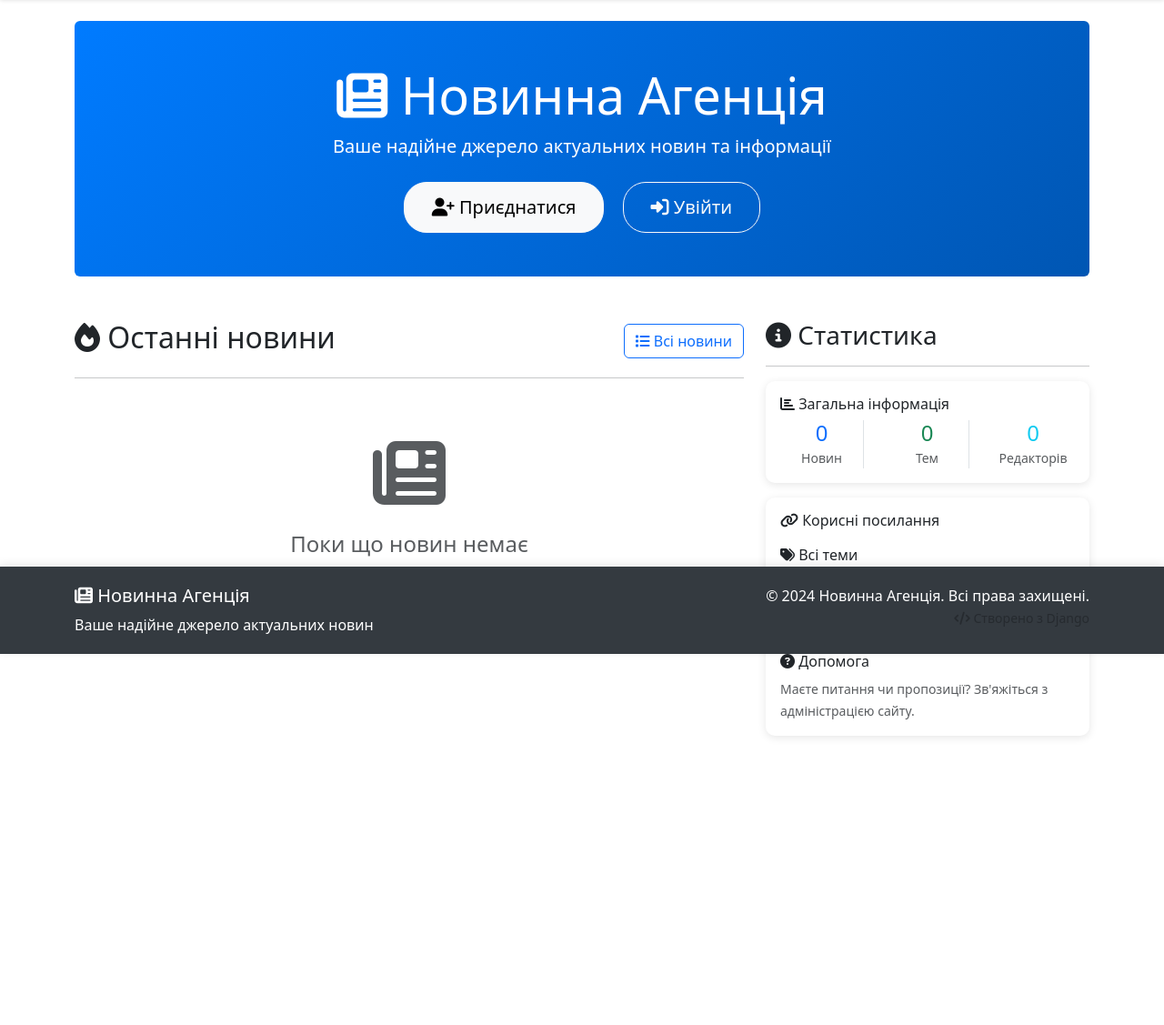
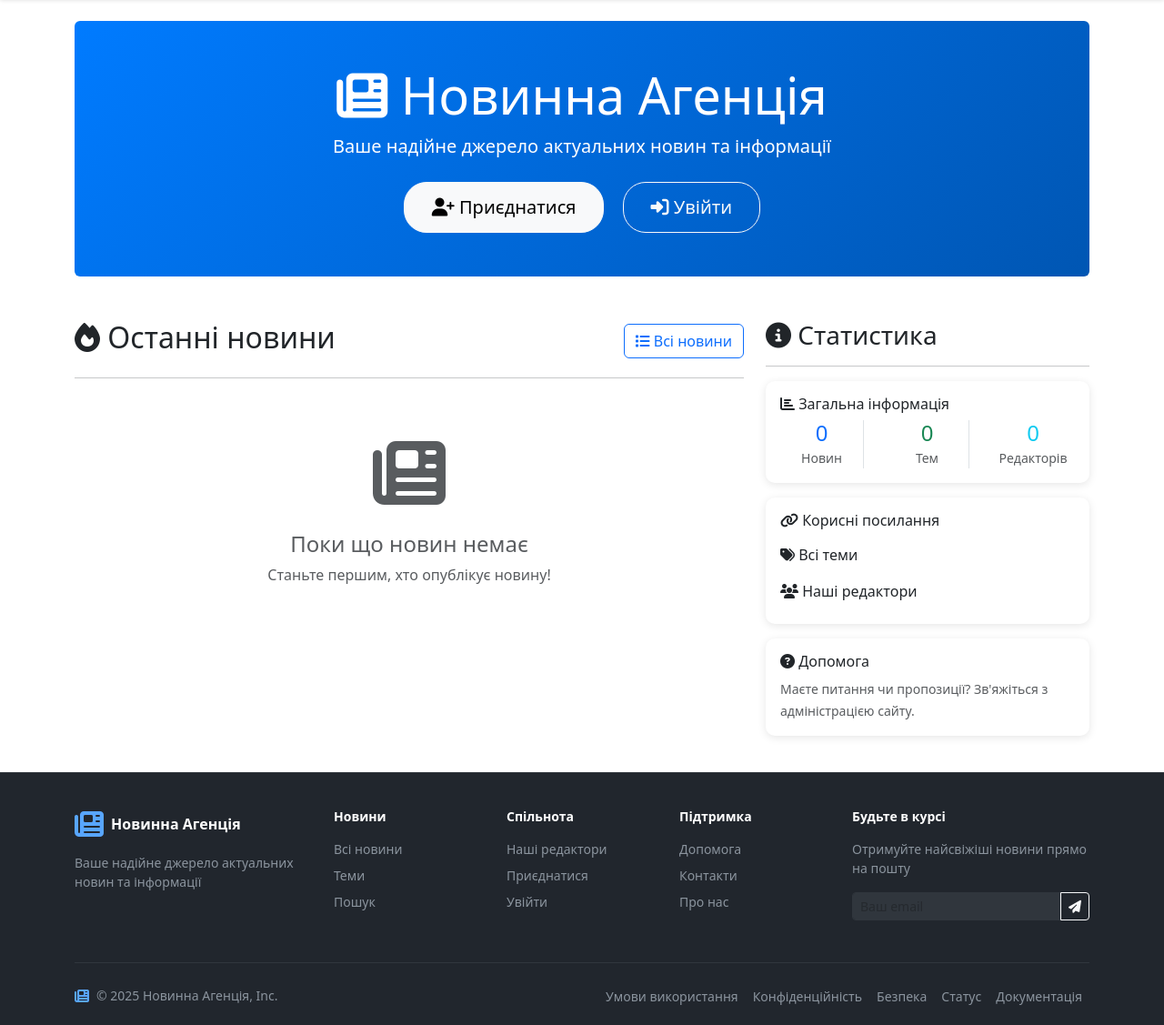
Before and after one commit to Nataliia0809/django-news-agency, a Django app: page / in a window 1280 px wide. Shown: the part 81-1208 px from the top of the page at 91% size. Before the commit the page ends 892 px from the top, so only its background shows below. Run offline with Django 5.2, Linux system fonts and the light colour scheme; data that the repository does not hold is empty.

Commit message:
Переробила футер, додала відступ(через margin-bottom) перед ним

```diff
--- a/templates/base.html
+++ b/templates/base.html
@@ -15,19 +15,15 @@
 
         .content-wrapper {
             flex: 1;
-            padding-bottom: 80px; /* Відступ для футера */
+            margin-bottom: 40px; /* Відступ перед футером */
         }
 
         .footer {
-            position: fixed;
-            bottom: 0;
-            left: 0;
-            right: 0;
-            background-color: #343a40;
-            color: white;
-            padding: 20px 0;
-            z-index: 1000;
-            box-shadow: 0 -2px 10px rgba(0,0,0,0.1);
+            background-color: #21262d;
+            color: #8b949e;
+            padding: 40px 0 20px 0;
+            margin-top: auto;
+            border-top: 1px solid #30363d;
         }
 
         .navbar-brand {
@@ -158,21 +154,130 @@
     <!-- Футер -->
     <footer class="footer">
         <div class="container">
-            <div class="row">
-                <div class="col-md-6">
-                    <h5><i class="fas fa-newspaper"></i> Новинна Агенція</h5>
-                    <p class="mb-0">Ваше надійне джерело актуальних новин</p>
+            <!-- Основна частина футера -->
+            <div class="row mb-4">
+                <div class="col-md-3 mb-3">
+                    <div class="d-flex align-items-center mb-3">
+                        <i class="fas fa-newspaper fa-2x me-2" style="color: #58a6ff;"></i>
+                        <span class="fw-bold text-white">Новинна Агенція</span>
+                    </div>
+                    <p class="small mb-0">Ваше надійне джерело актуальних новин та інформації</p>
                 </div>
-                <div class="col-md-6 text-md-end">
-                    <p class="mb-0">© 2024 Новинна Агенція. Всі права захищені.</p>
-                    <small class="text-muted">
-                        <i class="fas fa-code"></i> Створено з Django
-                    </small>
+
+                <div class="col-md-2 mb-3">
+                    <h6 class="text-white mb-3">Новини</h6>
+                    <ul class="list-unstyled small">
+                        <li class="mb-2">
+                            <a href="{% url 'news:newspaper-list' %}" class="footer-link">Всі новини</a>
+                        </li>
+                        <li class="mb-2">
+                            <a href="{% url 'news:topic-list' %}" class="footer-link">Теми</a>
+                        </li>
+                        <li class="mb-2">
+                            <a href="{% url 'news:search' %}" class="footer-link">Пошук</a>
+                        </li>
+                        {% if user.is_authenticated %}
+                        <li class="mb-2">
+                            <a href="{% url 'news:newspaper-create' %}" class="footer-link">Додати новину</a>
+                        </li>
+                        {% endif %}
+                    </ul>
+                </div>
+
+                <div class="col-md-2 mb-3">
+                    <h6 class="text-white mb-3">Спільнота</h6>
+                    <ul class="list-unstyled small">
+                        <li class="mb-2">
+                            <a href="{% url 'news:redactor-list' %}" class="footer-link">Наші редактори</a>
+                        </li>
+                        {% if not user.is_authenticated %}
+                        <li class="mb-2">
+                            <a href="{% url 'accounts:signup' %}" class="footer-link">Приєднатися</a>
+                        </li>
+                        <li class="mb-2">
+                            <a href="{% url 'accounts:login' %}" class="footer-link">Увійти</a>
+                        </li>
+                        {% endif %}
+                    </ul>
+                </div>
+
+                <div class="col-md-2 mb-3">
+                    <h6 class="text-white mb-3">Підтримка</h6>
+                    <ul class="list-unstyled small">
+                        <li class="mb-2">
+                            <a href="#" class="footer-link">Допомога</a>
+                        </li>
+                        <li class="mb-2">
+                            <a href="#" class="footer-link">Контакти</a>
+                        </li>
+                        <li class="mb-2">
+                            <a href="#" class="footer-link">Про нас</a>
+                        </li>
+                    </ul>
+                </div>
+
+                <div class="col-md-3 mb-3">
+                    <h6 class="text-white mb-3">Будьте в курсі</h6>
+                    <p class="small mb-3">Отримуйте найсвіжіші новини прямо на пошту</p>
+                    <div class="input-group input-group-sm">
+                        <input type="email" class="form-control" placeholder="Ваш email" style="background-color: #30363d; border-color: #30363d; color: #f0f6fc;">
+                        <button class="btn btn-outline-light btn-sm" type="button">
+                            <i class="fas fa-paper-plane"></i>
+                        </button>
+                    </div>
+                </div>
+            </div>
+
+            <!-- Нижня частина футера -->
+            <div class="border-top pt-4" style="border-color: #30363d !important;">
+                <div class="d-flex flex-column flex-lg-row justify-content-between align-items-center">
+                    <div class="d-flex align-items-center mb-3 mb-lg-0">
+                        <i class="fas fa-newspaper me-2" style="color: #58a6ff;"></i>
+                        <span class="small">© 2025 Новинна Агенція, Inc.</span>
+                    </div>
+
+                    <nav aria-label="Footer navigation">
+                        <ul class="list-unstyled d-flex flex-wrap justify-content-center mb-0">
+                            <li class="mx-2">
+                                <a href="#" class="footer-link small">Умови використання</a>
+                            </li>
+                            <li class="mx-2">
+                                <a href="#" class="footer-link small">Конфіденційність</a>
+                            </li>
+                            <li class="mx-2">
+                                <a href="#" class="footer-link small">Безпека</a>
+                            </li>
+                            <li class="mx-2">
+                                <a href="#" class="footer-link small">Статус</a>
+                            </li>
+                            <li class="mx-2">
+                                <a href="#" class="footer-link small">Документація</a>
+                            </li>
+                        </ul>
+                    </nav>
                 </div>
             </div>
         </div>
     </footer>
 
+    <style>
+        .footer-link {
+            color: #8b949e;
+            text-decoration: none;
+            transition: color 0.2s ease;
+        }
+
+        .footer-link:hover {
+            color: #58a6ff;
+            text-decoration: underline;
+        }
+
+        .footer h6 {
+            font-size: 0.875rem;
+            font-weight: 600;
+        }
+    </style>
+
     <script src="https://cdn.jsdelivr.net/npm/bootstrap@5.3.0/dist/js/bootstrap.bundle.min.js"></script>
 </body>
 </html>
```
